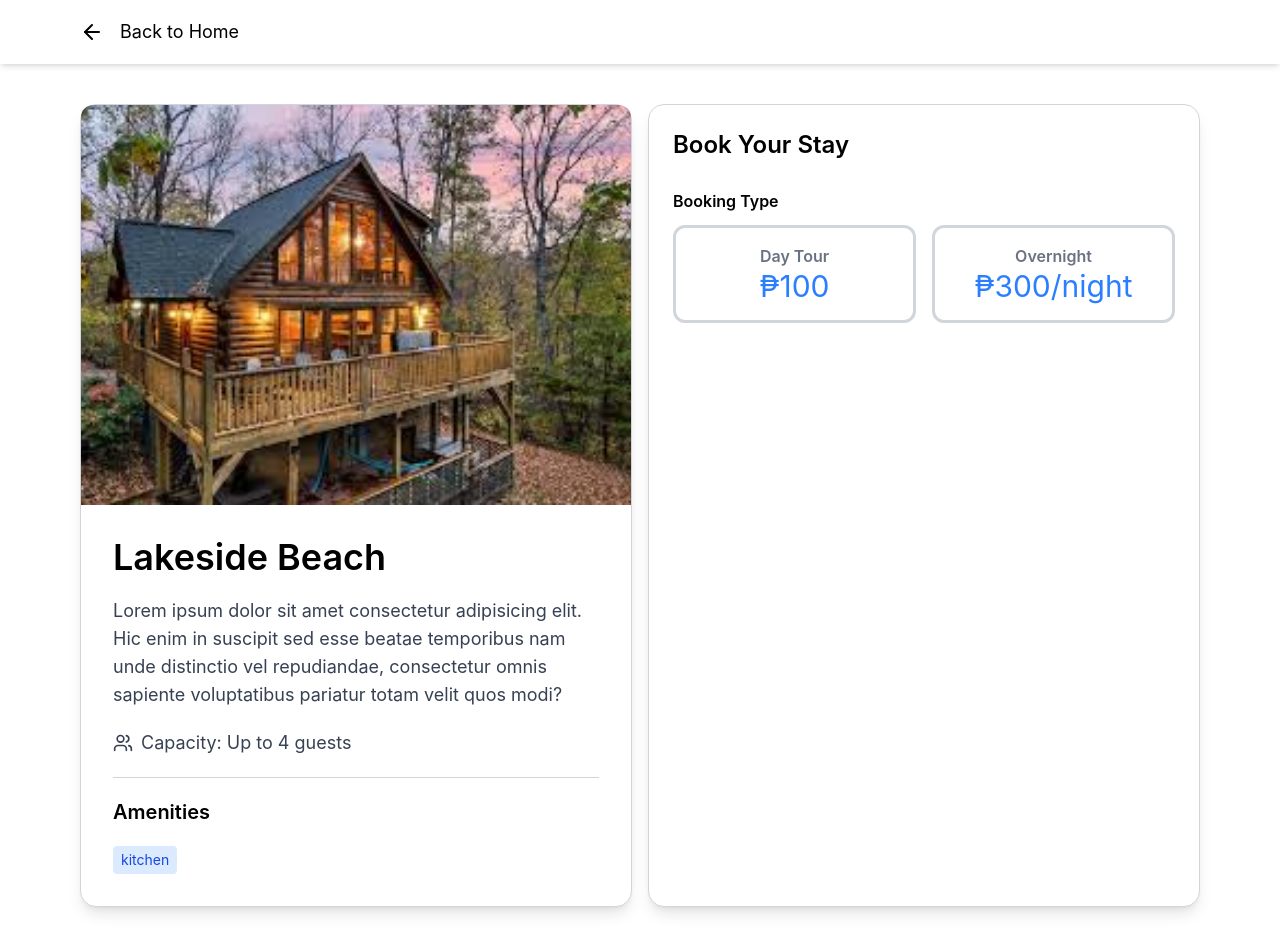
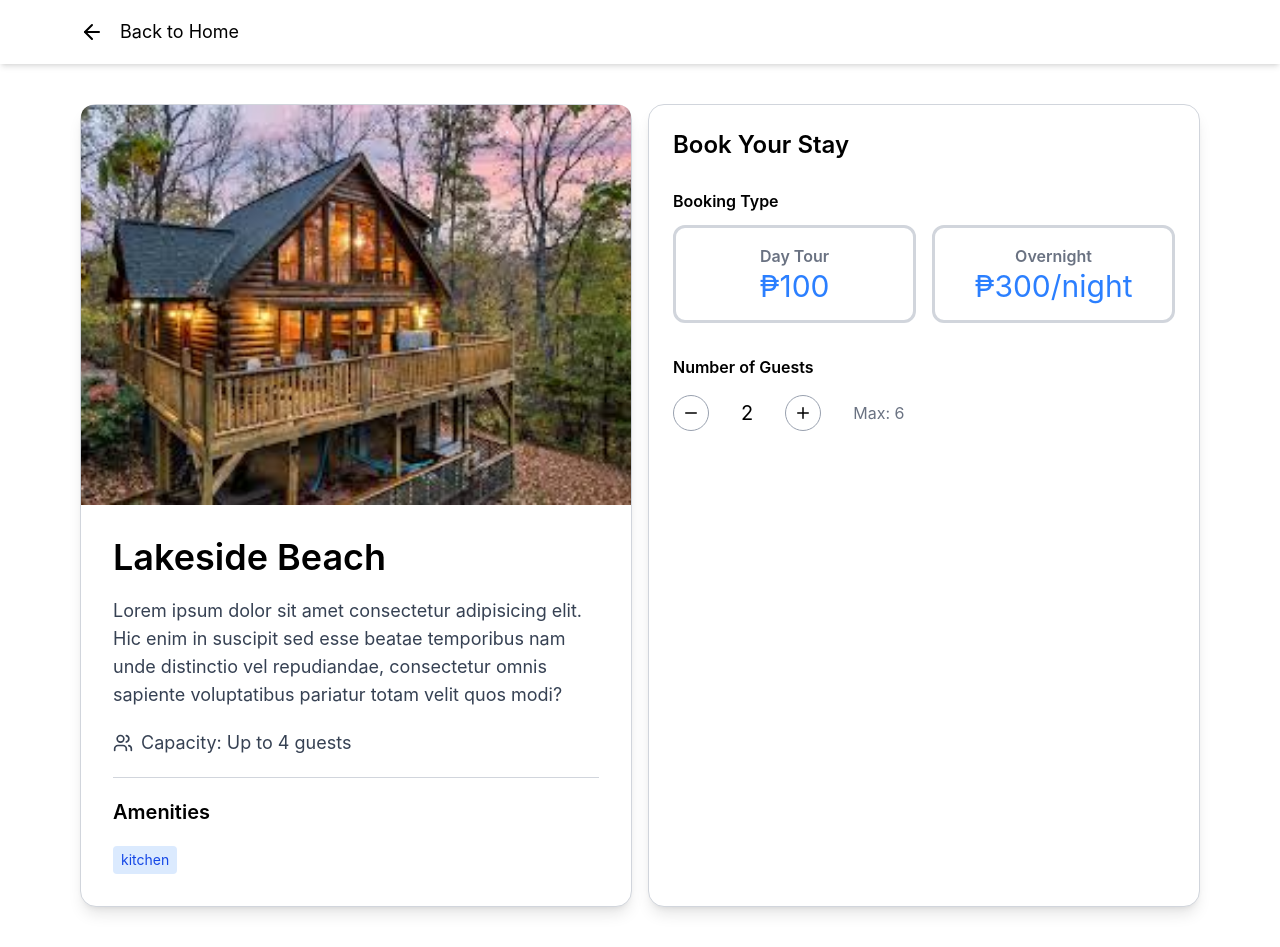
Before and after one commit to Code-W-Gab/Resort_Reservation, a React app in the folder frontend/: page /reserve/1 in a window 1280 px wide. Built offline with nearby package versions, Linux system fonts and the light colour scheme; the HTML template or start-up script is replaced by a standard one.

Commit message:
Add number of guess in book page

```diff
--- a/frontend/src/Components/User/Book.jsx
+++ b/frontend/src/Components/User/Book.jsx
@@ -1,6 +1,6 @@
 import { useState } from 'react'
 import cabin from '/cabin.jpg'
-import { Users } from 'lucide-react'
+import { Users, Minus, Plus } from 'lucide-react'
 
 export default function Book() {
   const [cottageType, setCottageType] = useState("")
@@ -56,6 +56,16 @@ export default function Book() {
             </button>
           </div>
         </div>
+
+        <div className='mt-8'>
+          <label className='font-semibold'>Number of Guests</label>
+          <div className='flex items-center gap-8 mt-4'>
+            <button className='border border-gray-400 rounded-full p-2'><Minus size={18}/></button>
+            <span className='text-xl'>2</span>
+            <button className='border border-gray-400 rounded-full p-2'><Plus size={18}/></button>
+            <p className='text-gray-500'>Max: 6</p>
+          </div>
+        </div>
       </div>
     </main>
   )
```
